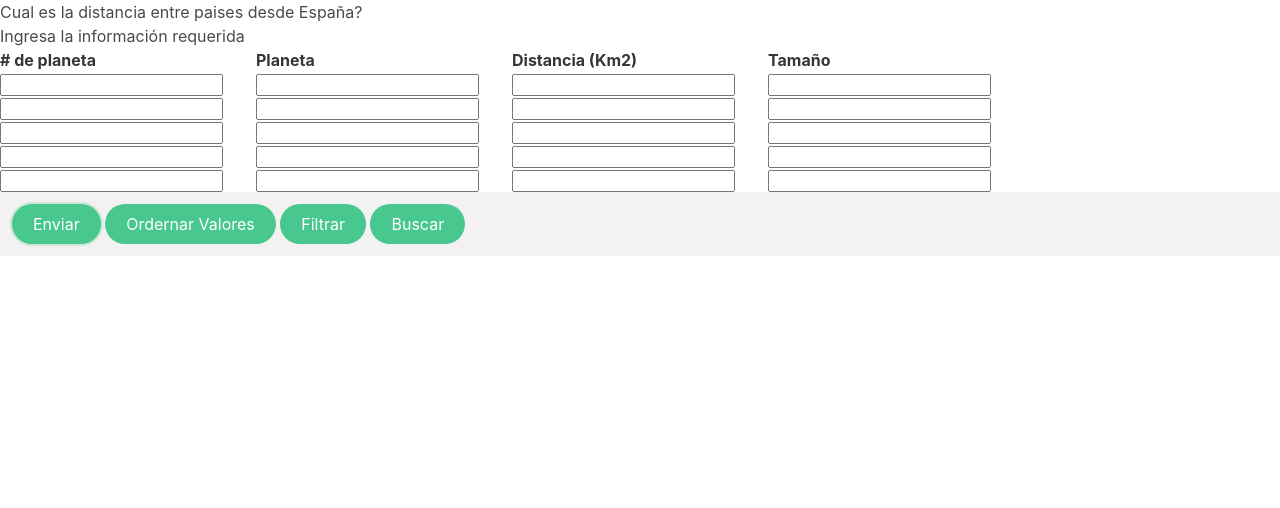
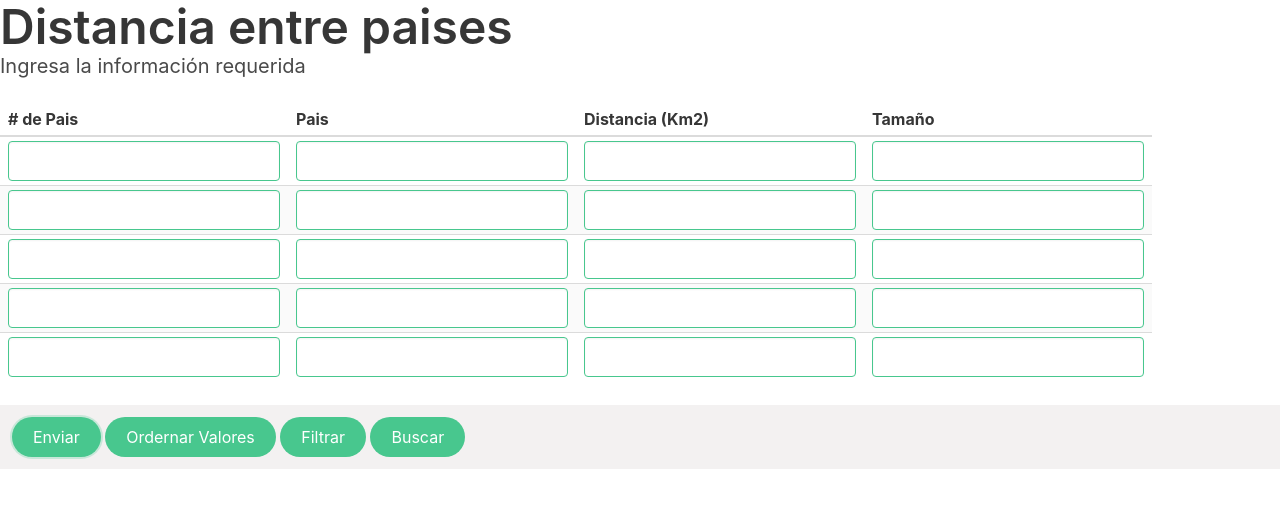
Before and after one commit to AnlliGallardo/Clase18-EjercicoGrupal, a plain HTML site: page index.html in a window 1280 px wide. Both pictures are taken after a click on the button "Enviar". Drawn offline with nearby package versions, Linux system fonts and the light colour scheme.

Commit message:
Cambios realizados Anlli

```diff
--- a/index.html
+++ b/index.html
@@ -12,51 +12,51 @@
 </head>
 <body>
     <header>
-        <h1 >Cual es la distancia entre paises desde España?</h1>
+        <h1 class="title is-1">Distancia entre paises</h1>
 
     </header>
 
     <main>
-        <h1>Ingresa la información requerida</h1>
-        <table style="width: 80%; ">
+        <h5 class="subtitle is-5">Ingresa la información requerida</h5>
+        <table class="table is-striped is-narrow is-hoverable">
             <thead>
                 <tr>
-                    <th># de planeta</th>
-                    <th>Planeta</th>
+                    <th># de Pais</th>
+                    <th>Pais</th>
                     <th>Distancia (Km2)</th>
                     <th>Tamaño</th>
                 </tr>
             </thead>
             <tbody>
                 <tr>
-                    <td><input type="number" id="n_pais_1" class="numeracion_paises pais1"></td>
-                    <td><input type="text" id="np_pais_1" class="nombre_paises pais1"></td>
-                    <td><input type="number" id="d_pais_1" class="distancia_paises pais1"></td>
-                    <td><input type="number" id="t_pais_1" class="Tamanio_paises pais1"></td>
+                    <td><input type="number" id="n_pais_1" class="input is-success numeracion_paises pais1"></td>
+                    <td><input type="text" id="np_pais_1" class="input is-success nombre_paises pais1"></td>
+                    <td><input type="number" id="d_pais_1" class="input is-success distancia_paises pais1"></td>
+                    <td><input type="number" id="t_pais_1" class="input is-success Tamanio_paises pais1"></td>
                 </tr>
                 <tr>
-                    <td><input type="number" id="n_pais_2" class="numeracion_paises pais2"></td>
-                    <td><input type="text" id="np_pais_2" class="nombre_paises pais2"></td>
-                    <td><input type="number" id="d_pais_2" class="distancia_paises pais2"></td>
-                    <td><input type="number" id="t_pais_2" class="Tamanio_paises pais2"></td>
+                    <td><input type="number" id="n_pais_2" class="input is-success numeracion_paises pais2"></td>
+                    <td><input type="text" id="np_pais_2" class="input is-success nombre_paises pais2"></td>
+                    <td><input type="number" id="d_pais_2" class="input is-success distancia_paises pais2"></td>
+                    <td><input type="number" id="t_pais_2" class="input is-success Tamanio_paises pais2"></td>
                 </tr>
                 <tr>
-                    <td><input type="number" id="n_pais_3" class="numeracion_paises pais3"></td>
-                    <td><input type="text" id="np_pais_3" class="nombre_paises pais3"></td>
-                    <td><input type="number" id="d_pais_3" class="distancia_paises pais3"></td>
-                    <td><input type="number" id="t_pais_3" class="Tamanio_paises pais3"></td>
+                    <td><input type="number" id="n_pais_3" class="input is-success numeracion_paises pais3"></td>
+                    <td><input type="text" id="np_pais_3" class="input is-success nombre_paises pais3"></td>
+                    <td><input type="number" id="d_pais_3" class="input is-success distancia_paises pais3"></td>
+                    <td><input type="number" id="t_pais_3" class="input is-success Tamanio_paises pais3"></td>
                 </tr>
                 <tr>
-                    <td><input type="number" id="n_pais_4" class="numeracion_paises"></td>
-                    <td><input type="text" id="np_pais_4" class="nombre_paises"></td>
-                    <td><input type="number" id="d_pais_4" class="distancia_paises"></td>
-                    <td><input type="number" id="t_pais_4" class="Tamanio_paises pais4"></td>
+                    <td><input type="number" id="n_pais_4" class="input is-success numeracion_paises"></td>
+                    <td><input type="text" id="np_pais_4" class="input is-success nombre_paises"></td>
+                    <td><input type="number" id="d_pais_4" class="input is-success distancia_paises"></td>
+                    <td><input type="number" id="t_pais_4" class="input is-success Tamanio_paises pais4"></td>
                 </tr>
                 <tr>
-                    <td><input type="number" id="n_pais_5" class="numeracion_paises"></td>
-                    <td><input type="text" id="np_pais_5" class="nombre_paises"></td>
-                    <td><input type="number" id="d_pais_5" class="distancia_paises"></td>
-                    <td><input type="number" id="t_pais_5" class="Tamanio_paises pais5"></td>
+                    <td><input type="number" id="n_pais_5" class="input is-success numeracion_paises"></td>
+                    <td><input type="text" id="np_pais_5" class="input is-success nombre_paises"></td>
+                    <td><input type="number" id="d_pais_5" class="input is-success distancia_paises"></td>
+                    <td><input type="number" id="t_pais_5" class="input is-success Tamanio_paises pais5"></td>
                 </tr>
             </tbody>
         </table>
--- a/script/index.js
+++ b/script/index.js
@@ -1 +1,113 @@
-// import Pais from "./modulos/mOrdenamiento";
+import Paises from "./modulos/mOrdenamiento.js";
+
+var arregloValores;
+let arregloDistancia;
+let arregloNombrePaises = [];
+let arregloPaises = [];
+let arregloTamanio = [];
+
+var enviarEvaluacion = (e) => {
+
+    let inputs = [...document.querySelectorAll(".numeracion_paises")];
+    let inputsD = [...document.querySelectorAll(".distancia_paises")];
+    let inputsN = [...document.querySelectorAll(".nombre_paises")];
+    let inputsT = [...document.querySelectorAll(".Tamanio_paises")];
+
+    arregloValores = inputs.map((input) => {
+        return parseInt(input.value);
+    });
+
+    arregloDistancia = inputsD.map((distancia) => {
+        return distancia.value;
+    });
+
+    arregloTamanio = inputsT.map((tamanio) => {
+        return tamanio.value;
+    });
+
+    arregloNombrePaises = inputsN.map((nombrePais) => {
+        return nombrePais.value;
+    });
+
+
+    //Lenar arreglo Planeta
+
+    for (let x = 1; x <= arregloValores.length; x++) {
+        let pais = new Paises();
+        Paises.distancia_tierra = document.getElementById(`d_pais_${x}`).value;
+        Paises.nombre = document.getElementById(`np_pais_${x}`).value;
+        Paises.numero_clasificacion = document.getElementById(`n_pais_${x}`).value;
+        Paises.tamanio = document.getElementById(`t_pais_${x}`).value;
+
+        arregloPaises.push(pais);
+        console.log(x)
+    }
+
+    console.log(arregloPaises);
+    alert("Arreglo creado correctamente");
+}
+
+let ordernarValores = (e) => {
+    /**
+     * Generamos copia del arreglo en ambos casos.
+     */
+    let copiArregloValores = arregloValores.map(numero => numero);
+    let copiaArregloPaises = arregloPaises.map(pais => pais);
+
+    /**
+     * Procedemos a ordenar el arreglo,  en el segundo caso,  emplearemos una propiedad de la
+     * clase planeta,  como elemento de comparacion en la funcion de ordenamiento
+     */
+    copiArregloValores.sort((a, b) => {
+        return a - b;
+    });
+
+    copiaArregloPaises.sort((a, b) => {
+        return a.numero_clasificacion - b.numero_clasificacion;
+    });
+
+    let copia2ArregloPaises = copiaArregloPaises.map(pais => pais);
+
+    console.log("********Arreglos ascendente***********")
+    console.log(copiArregloValores);
+    console.log(copiaArregloPaises);
+
+    console.log("********Arreglos descendente***********")
+    copiArregloValores.reverse();
+    copia2ArregloPaises.reverse();
+    console.log(copiArregloValores);
+    console.log(copia2ArregloPaises);
+
+}
+
+let filtrarDistancia = (e) => {
+    let distanciaABuscar = prompt("Digite la distacia a filtrar");
+
+    let arregloFiltradoDistancia = arregloDistancia.filter(
+        (distancia) => distancia >= distanciaABuscar
+    );
+
+    if (arregloFiltradoDistancia == undefined)
+        alert("No existe el pais");
+    else
+        alert("Informacion del filtro",arregloFiltradoDistancia);
+        console.log(arregloFiltradoDistancia)
+
+}
+
+let buscarPais = (e) => {
+    let nombrePaisesABuscar = prompt("Digite el nombre del pais a buscar");
+    console.log(nombrePaisesABuscar);
+    let r = arregloNombrePaises.find((nombre) => nombrePaisesABuscar.toLowerCase() == nombre.toLowerCase());
+    console.log(r)
+
+    if (r == undefined)
+        alert("No existe el pais");
+    else
+        alert("El pais si existe");
+}
+
+document.querySelector("#btn_enviar_evaluacion").addEventListener("click", enviarEvaluacion);
+document.querySelector("#btn_ordenar_valores").addEventListener("click", ordernarValores);
+document.querySelector("#btn_filtar_distancia").addEventListener("click", filtrarDistancia);
+document.querySelector("#btn_buscar_pais").addEventListener("click", buscarPais);
--- a/script/modulos/mOrdenamiento.js
+++ b/script/modulos/mOrdenamiento.js
@@ -1,10 +1,10 @@
-// export default Pais;
+class Paises{
+    constructor(nombre_paises){
+        this.numero_clasificacion = 0;
+        this.nombre = nombre_paises;
+        this.distancia_paises = 0;
+        this.tamanio = 0;
+    }
+}
 
-// class Paises{
-//     constructor(nombre_pais){
-//         this.numero_clasificacion = 0;
-//         this.nombre = nombre_pais;
-//         this.distancia_paises = 0;
-//         this.tamanio = 0;
-//     }
-// }
+export default Paises;
```
Also changed, not shown: pruebas/pantalla1.png (added), pruebas/pantalla2.png (added).
